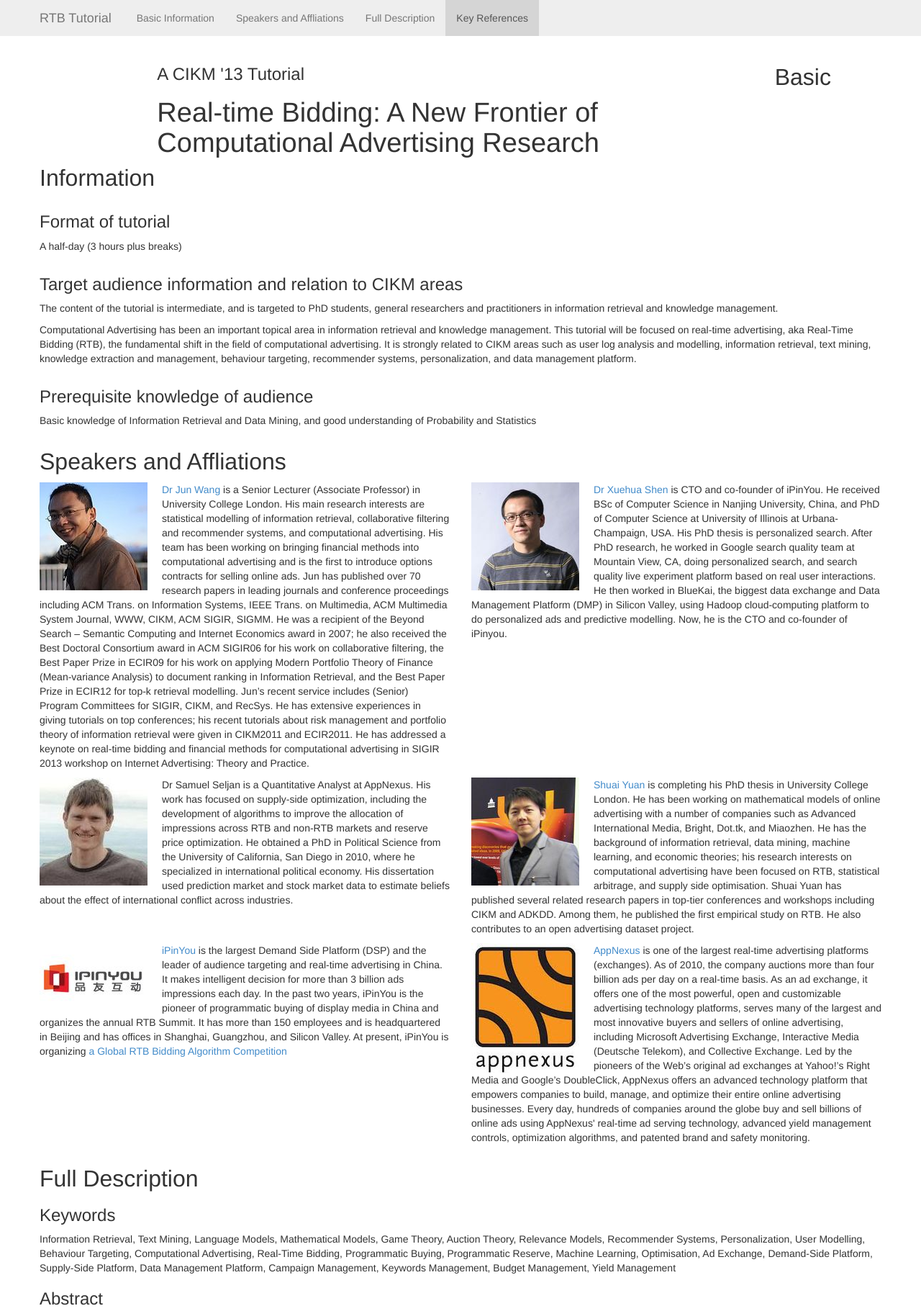
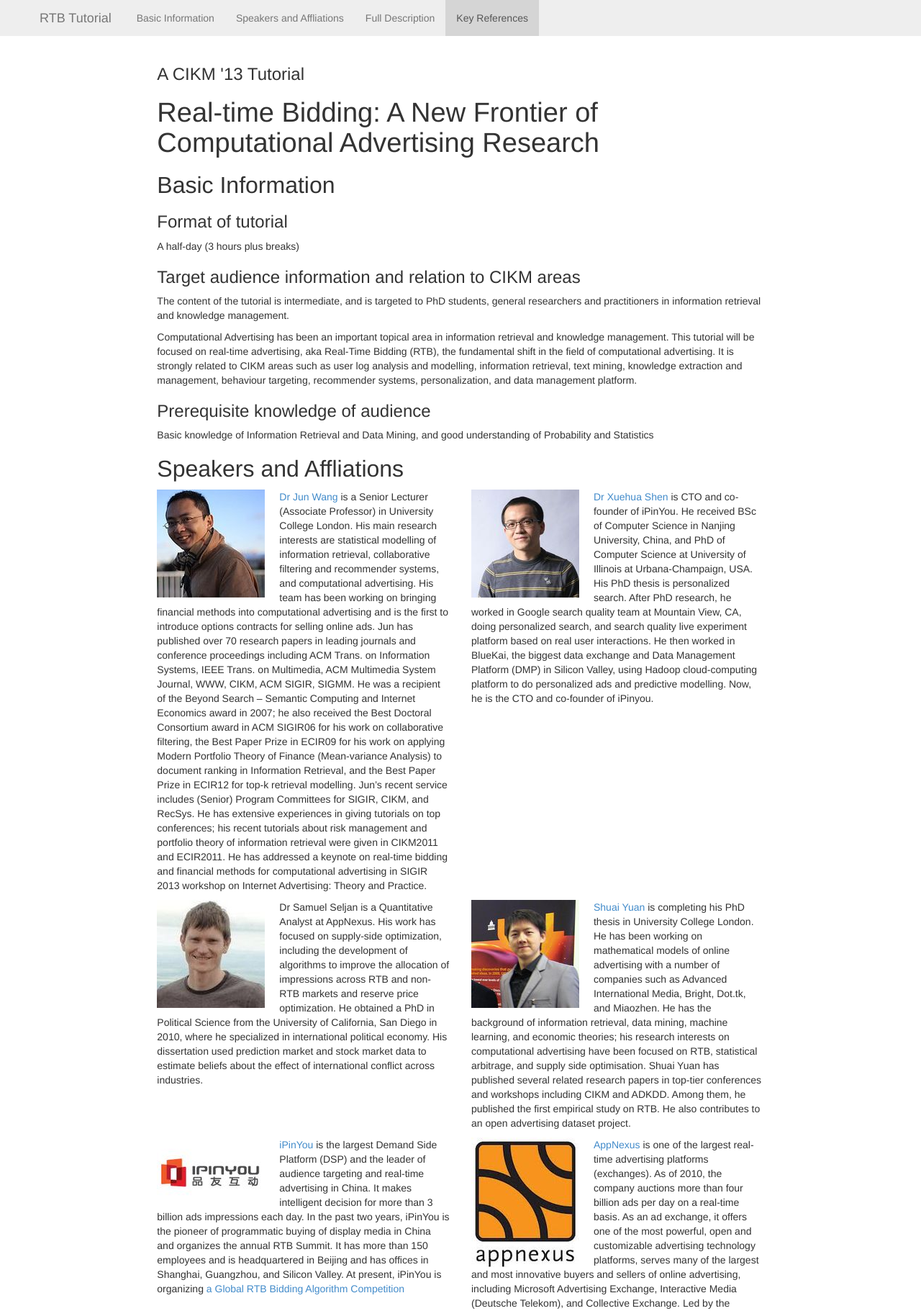
Before and after one commit to shuaiyuancn/cikm13_tutorial_rtb.github.io, a plain HTML site: page index.html in a window 1280 px wide. Shown: the top 1821 px of the page at 72% size. Drawn offline with nearby package versions, Linux system fonts and the light colour scheme; a web font is replaced by a local one.

Commit message:
update indentation

```diff
--- a/index.html
+++ b/index.html
@@ -20,15 +20,6 @@
 <head>
 
 <body data-spy="scroll" data-target="#navbar">
-<div id="container">
-  <div class="row">
-  	<div class="col-lg-8 col-lg-offset-2">
-	    <div class="container">
-	    	<h3>A CIKM '13 Tutorial</h3>
-	    	<h1>Real-time Bidding: A New Frontier of Computational Advertising Research</h1>
-	    </div>
- 	</div>
-
 <div class="navbar navbar-fixed-top" id="navbar">
   <div class="navbar-inner">
     <div class="container">
@@ -43,31 +34,28 @@
   </div>
 </div>
 
-	  <div class="container">
+<div id="container">
+  <div class="row">
+  	<div class="col-lg-8 col-lg-offset-2">
+      <h3>A CIKM '13 Tutorial</h3>
+      <h1>Real-time Bidding: A New Frontier of Computational Advertising Research</h1>
+
       <h2 id="basic-information">Basic Information</h2>
-	  </div>
 
-	  <div class="container">
       <h3>Format of tutorial</h3>
 
       <p>A half-day (3 hours plus breaks)</p>
-	  </div>
 
-	  <div class="container">
       <h3>Target audience information and relation to CIKM areas</h3>
 
       <p>The content of the tutorial is intermediate, and is targeted to PhD students, general researchers and practitioners in information retrieval and knowledge management.</p>
 
       <p>Computational Advertising has been an important topical area in information retrieval and knowledge management. This tutorial will be focused on real-time advertising, aka Real-Time Bidding (RTB), the fundamental shift in the field of computational advertising. It is strongly related to CIKM areas such as user log analysis and modelling, information retrieval, text mining, knowledge extraction and management, behaviour targeting, recommender systems, personalization, and data management platform.</p>
-	  </div>
 
-	  <div class="container">
       <h3>Prerequisite knowledge of audience</h3>
 
       <p>Basic knowledge of Information Retrieval and Data Mining, and good understanding of Probability and Statistics</p>
-	  </div>
 
-	  <div class="container">
       <h2 id="speakers-affliations">Speakers and Affliations</h2>
 
       <div class="row">
@@ -86,12 +74,9 @@
       <div class="row">
       <div class="col-lg-6"><img src="img/ipinyou.jpg" style="float: left; margin: 0 20px 0 0;" /><p><a href="http://www.ipinyou.com">iPinYou</a> is the largest Demand Side Platform (DSP) and the leader of audience targeting and real-time advertising in China. It makes intelligent decision for more than 3 billion ads impressions each day. In the past two years, iPinYou is the pioneer of programmatic buying of display media in China and organizes the annual RTB Summit. It has more than 150 employees and is headquartered in Beijing and has offices in Shanghai, Guangzhou, and Silicon Valley. At present, iPinYou is organizing <a href="http://contest.ipinyou.com/">a Global RTB Bidding Algorithm Competition</a></p></div>
 
-		<div class="col-lg-6"><img src="img/appnexus.jpg" style="float: left; margin: 0 20px 0 0;" /><p><a href="http://www.appnexus.com">AppNexus</a> is one of the largest real-time advertising platforms (exchanges). As of 2010, the company auctions more than four billion ads per day on a real-time basis. As an ad exchange, it offers one of the most powerful, open and customizable advertising technology platforms, serves many of the largest and most innovative buyers and sellers of online advertising, including Microsoft Advertising Exchange, Interactive Media (Deutsche Telekom), and Collective Exchange. Led by the pioneers of the Web’s original ad exchanges at Yahoo!’s Right Media and Google’s DoubleClick, AppNexus offers an advanced technology platform that empowers companies to build, manage, and optimize their entire online advertising businesses. Every day, hundreds of companies around the globe buy and sell billions of online ads using AppNexus' real-time ad serving technology, advanced yield management controls, optimization algorithms, and patented brand and safety monitoring.</p>
-		</div>
-		</div>
+      <div class="col-lg-6"><img src="img/appnexus.jpg" style="float: left; margin: 0 20px 0 0;" /><p><a href="http://www.appnexus.com">AppNexus</a> is one of the largest real-time advertising platforms (exchanges). As of 2010, the company auctions more than four billion ads per day on a real-time basis. As an ad exchange, it offers one of the most powerful, open and customizable advertising technology platforms, serves many of the largest and most innovative buyers and sellers of online advertising, including Microsoft Advertising Exchange, Interactive Media (Deutsche Telekom), and Collective Exchange. Led by the pioneers of the Web’s original ad exchanges at Yahoo!’s Right Media and Google’s DoubleClick, AppNexus offers an advanced technology platform that empowers companies to build, manage, and optimize their entire online advertising businesses. Every day, hundreds of companies around the globe buy and sell billions of online ads using AppNexus' real-time ad serving technology, advanced yield management controls, optimization algorithms, and patented brand and safety monitoring.</p></div>
 		</div>
 
-	  <div class="container">
 	  	<h2 id="full-description">Full Description</h2>
 
 	  	<h3>Keywords</h3>
@@ -147,9 +132,7 @@
       <p>When advertisers want to take advantage of RTB, they work with ad exchanges through 3rd party platform that are usually referred to as the Demand Side Platform (DSP). DSPs are delegates of advertisers that answer bidding requests and optimise campaigns at the impression level. At the other end, the Supply Side Platform (SSP) was created to serve publishers. Similarly, SSPs provide a central management console with various tools for publishers’ ultimate goal — the yield optimisation. </p>
 
       <p>To give more examples of the potential research challenges, consider the following: SSPs normally do not query data exchanges for 3rd party user data. However, if publishers could understand and model specific users, they will be in a better position of yield optimisation (e.g. setting up an optimal reserve price for this auction based on the forecast of bidding activity with user data), although such query would incur cost. Meanwhile, ad exchanges normally do not send impressions to each other even if they remain unsold. This is largely due to business considerations and it leads to the fact that DSPs and SSPs register with multiple ad exchanges. A unified and interconnected marketplace is what we find attractive and it is certainly good for the whole eco-system.</p>
-	  </div>
 
-	  <div class="container">
 	  	<h2 id="key-references">Key References</h2>
 
 	  	<p>[1] Abramson, M. Toward the attribution of web behavior. In 2012 IEEE Symposium on CISDA (2012).</p>
@@ -194,14 +177,13 @@
       <p>[40] Yuan, S., Wang, J., and Zhao, X. Real-time bidding for online advertising: measurement and analysis. In Proceedings of the ADKDD 2013.</p>
       <p>[41] Yuan, S. and Wang, J. Adaptive Keywords Extraction with Contextual Bandits for Advertising on Parked Domains. In Proceedings of the IATP 2013.</p>
       <p>[42] Feldman, J. and Muthukrishnan, S. and Pal, M. and Stein, C. Budget optimization in search-based advertising auctions. In Proceedings of the ACM EC 2007.</p>
-	  </div>
 
-	  <div class="container text-right">
+      <div class="row text-right">
         Last updated: 7/8/2013
       </div>
-
     </div>
-<div>
+  </div>
+</div>
 
 <!-- Google Analytics -->
 <script type="text/javascript">
```
Lines whose indentation alone changed are shown as unchanged.
